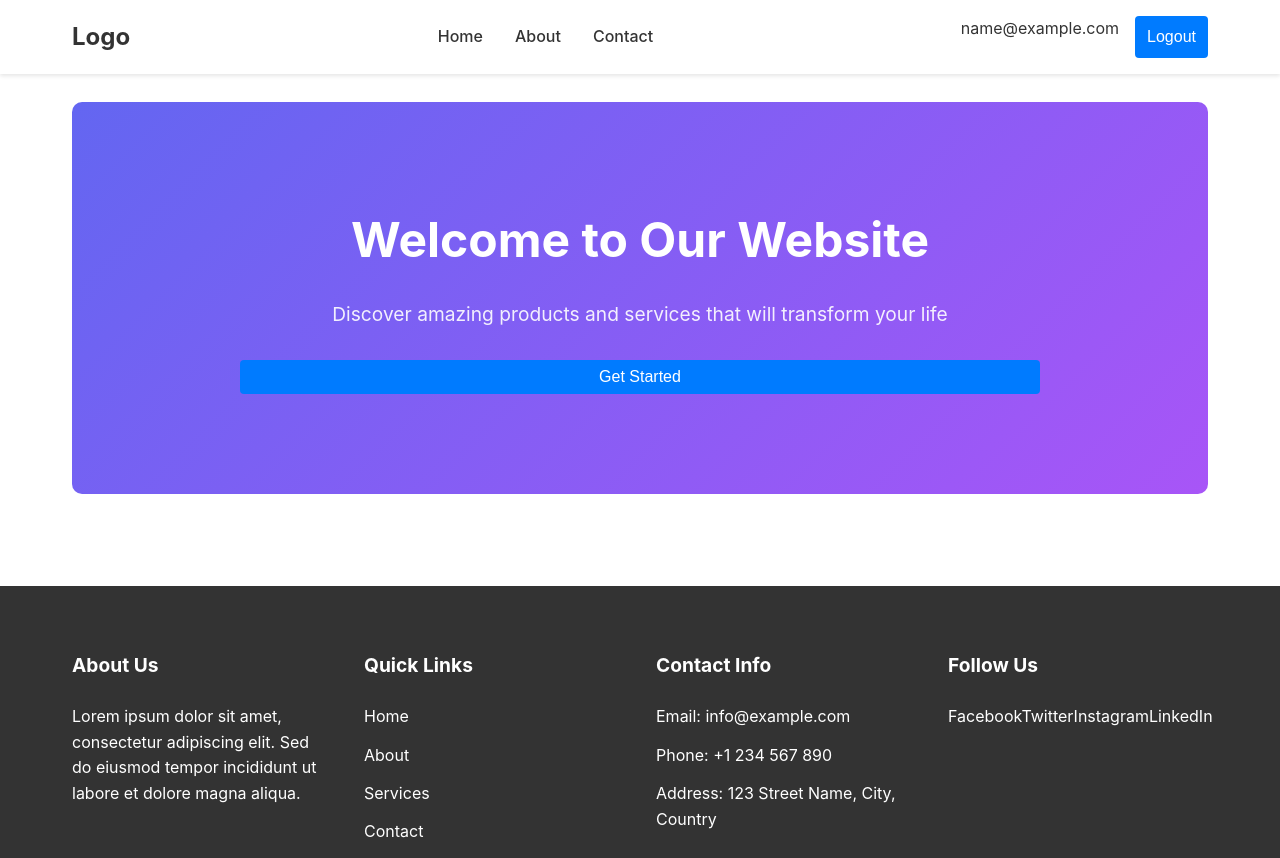
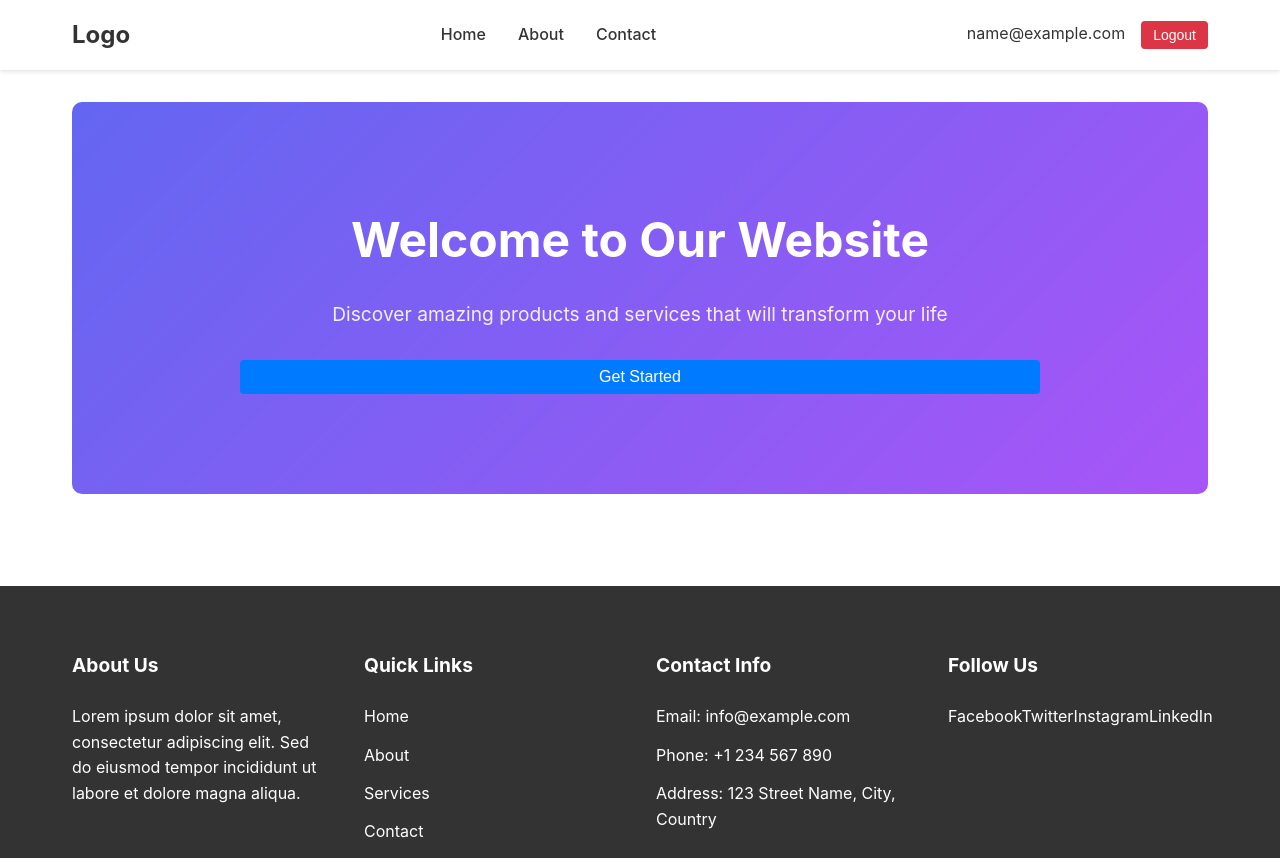
Before and after one commit to dat25134/react-base, a React (Create React App) app: page / in a window 1280 px wide. Built offline with nearby package versions, Linux system fonts and the light colour scheme; sample sign-in values are in the browser's storage.

Commit message:
sync button

```diff
--- a/src/components/common/Button/Button.css
+++ b/src/components/common/Button/Button.css
@@ -1,16 +1,136 @@
 .btn {
-  padding: 8px 16px;
+  display: inline-flex;
+  align-items: center;
+  justify-content: center;
+  font-weight: 500;
   border-radius: 4px;
+  cursor: pointer;
+  transition: all 0.2s ease-in-out;
   border: none;
-  cursor: pointer;
+  outline: none;
 }
 
+/* Sizes */
+.btn-small {
+  padding: 6px 12px;
+  font-size: 14px;
+}
+
+.btn-medium {
+  padding: 8px 16px;
+  font-size: 16px;
+}
+
+.btn-large {
+  padding: 12px 24px;
+  font-size: 18px;
+}
+
+/* Variants */
 .btn-primary {
   background-color: #007bff;
   color: white;
+}
+
+.btn-primary:hover {
+  background-color: #0056b3;
 }
 
 .btn-secondary {
   background-color: #6c757d;
   color: white;
 }
+
+.btn-secondary:hover {
+  background-color: #5a6268;
+}
+
+.btn-danger {
+  background-color: #dc3545;
+  color: white;
+}
+
+.btn-danger:hover {
+  background-color: #c82333;
+}
+
+.btn-success {
+  background-color: #28a745;
+  color: white;
+}
+
+.btn-success:hover {
+  background-color: #218838;
+}
+
+.btn-outline {
+  background-color: transparent;
+  border: 1px solid #007bff;
+  color: #007bff;
+}
+
+.btn-outline:hover {
+  background-color: #007bff;
+  color: white;
+}
+
+/* Full width */
+.btn-full-width {
+  width: 100%;
+}
+
+/* Disabled state */
+.btn:disabled {
+  opacity: 0.65;
+  cursor: not-allowed;
+}
+
+/* Optional: Add loading state */
+.btn.loading {
+  position: relative;
+  color: transparent;
+}
+
+.btn.loading::after {
+  content: "";
+  position: absolute;
+  width: 16px;
+  height: 16px;
+  border: 2px solid;
+  border-radius: 50%;
+  border-color: #fff #fff #fff transparent;
+  animation: button-loading-spinner 1s linear infinite;
+}
+
+@keyframes button-loading-spinner {
+  from {
+    transform: rotate(0turn);
+  }
+  to {
+    transform: rotate(1turn);
+  }
+}
+
+/* // Các variant
+<Button variant="primary">Primary Button</Button>
+<Button variant="secondary">Secondary Button</Button>
+<Button variant="danger">Danger Button</Button>
+<Button variant="success">Success Button</Button>
+<Button variant="outline">Outline Button</Button>
+
+// Các size
+<Button size="small">Small Button</Button>
+<Button size="medium">Medium Button</Button>
+<Button size="large">Large Button</Button>
+
+// Full width
+<Button fullWidth>Full Width Button</Button>
+
+// Disabled
+<Button disabled>Disabled Button</Button>
+
+// Với type form
+<Button type="submit">Submit</Button>
+
+// Với custom className
+<Button className="custom-class">Custom Button</Button> */
--- a/src/components/common/Button/Button.jsx
+++ b/src/components/common/Button/Button.jsx
@@ -1,9 +1,33 @@
 import React from 'react';
 import './Button.css';
 
-const Button = ({ children, onClick, variant = 'primary' }) => {
+const Button = ({
+  children,
+  variant = 'primary', // primary, secondary, danger, success, outline
+  size = 'medium',     // small, medium, large
+  fullWidth = false,
+  disabled = false,
+  type = 'button',
+  onClick,
+  className = '',
+  ...props
+}) => {
+  const buttonClasses = [
+    'btn',
+    `btn-${variant}`,
+    `btn-${size}`,
+    fullWidth ? 'btn-full-width' : '',
+    className
+  ].filter(Boolean).join(' ');
+
   return (
-    <button className={`btn btn-${variant}`} onClick={onClick}>
+    <button
+      type={type}
+      className={buttonClasses}
+      disabled={disabled}
+      onClick={onClick}
+      {...props}
+    >
       {children}
     </button>
   );
--- a/src/components/common/ConfirmModal/ConfirmModal.jsx
+++ b/src/components/common/ConfirmModal/ConfirmModal.jsx
@@ -1,4 +1,5 @@
 import React from 'react';
+import Button from '../Button/Button';
 import './ConfirmModal.css';
 
 const ConfirmModal = ({
@@ -18,8 +19,12 @@ const ConfirmModal = ({
         <h2>{title}</h2>
         <p>{message}</p>
         <div className="modal-buttons">
-          <button onClick={onConfirm}>{confirmText}</button>
-          <button onClick={onClose}>{cancelText}</button>
+          <Button variant="danger" onClick={onConfirm}>
+            {confirmText}
+          </Button>
+          <Button variant="secondary" onClick={onClose}>
+            {cancelText}
+          </Button>
         </div>
       </div>
     </div>
--- a/src/components/layout/Header/Header.jsx
+++ b/src/components/layout/Header/Header.jsx
@@ -3,6 +3,7 @@ import { Link, useNavigate } from 'react-router-dom';
 import { useAuth } from '../../../contexts/AuthContext';
 import './Header.css';
 import ConfirmModal from '../../common/ConfirmModal/ConfirmModal';
+import Button from '../../common/Button/Button';
 
 const Header = () => {
   const { user, logout } = useAuth();
@@ -40,17 +41,21 @@ const Header = () => {
           {user ? (
             <>
               <span className="user-email">{user.email}</span>
-              <button className="logout-btn" onClick={handleLogoutClick}>
+              <Button
+                variant="danger"
+                size="small"
+                onClick={handleLogoutClick}
+              >
                 Logout
-              </button>
+              </Button>
             </>
           ) : (
             <>
               <Link to="/login">
-                <button className="login-btn">Login</button>
+                <Button variant="primary" size="small">Login</Button>
               </Link>
               <Link to="/signup">
-                <button className="signup-btn">Sign Up</button>
+                <Button variant="outline" size="small">Sign Up</Button>
               </Link>
             </>
           )}
```
